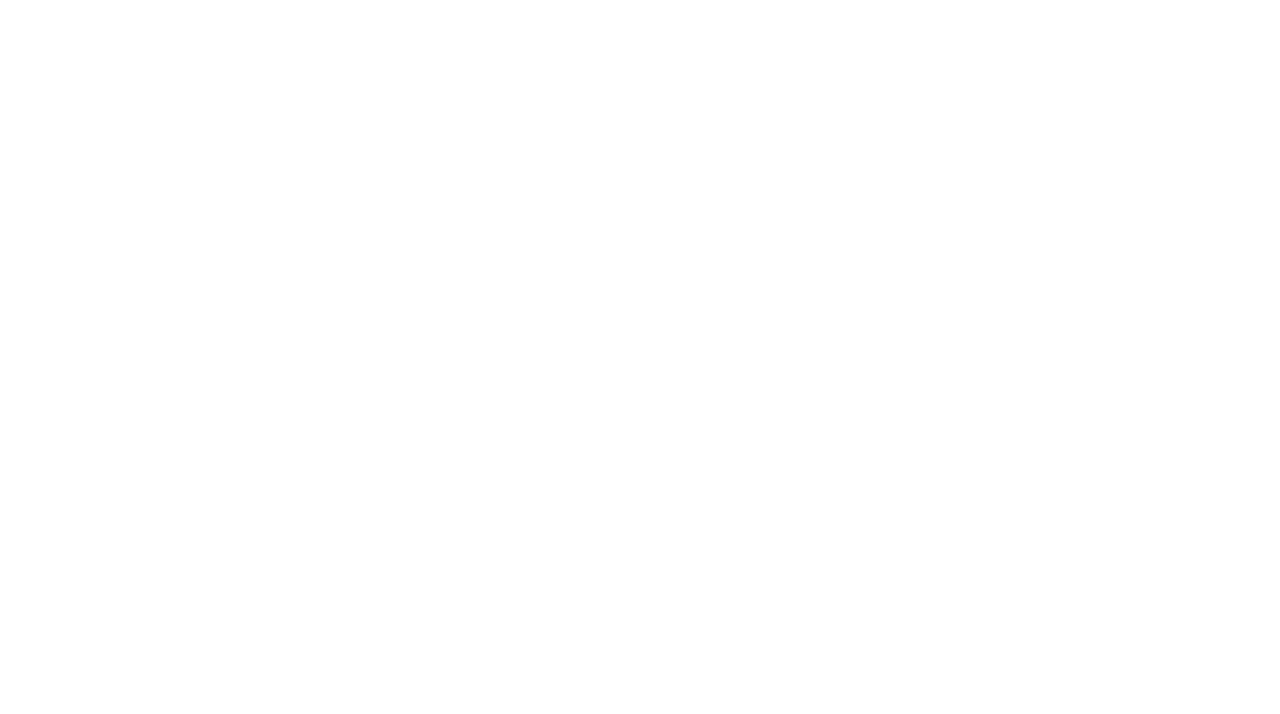
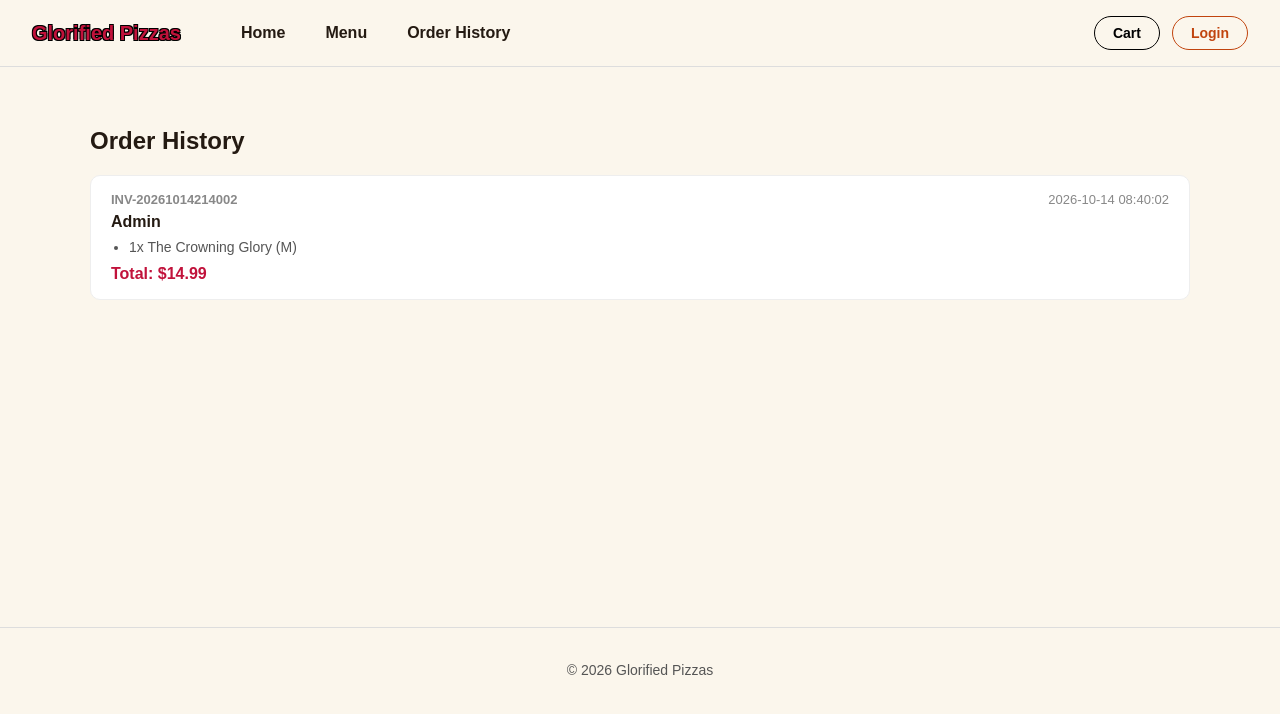
Before and after one commit to GodlyAdmin/AS91897-AS91896, a Flask app: page /orders in a window 1280 px wide. Before the commit the part shown is empty. Shown: the top 714 px of the page. Run offline with Flask 3, Linux system fonts and the light colour scheme; data comes from the database, SQL or seed files in the repository; both versions use the stored data as it was after the commit.

Commit message:
Implement order history feature with database integration and added styling for the order slabs

```diff
--- a/AS91897-AS91896-main/app.py
+++ b/AS91897-AS91896-main/app.py
@@ -88,13 +88,29 @@ def admin_delete_order(order_id):
 
 @app.route("/orders")
 def order_history():
-    return render_template("order_history.html")
+    with sqlite3.connect('pizza_shop.db') as conn:
+        cursor = conn.cursor()
+        cursor.execute('SELECT * FROM orders ORDER BY order_id DESC')
+        rows = cursor.fetchall()
+
+    orders = []
+    for row in rows:
+        orders.append({
+            'order_id': row[0],
+            'invoice_number': row[1],
+            'customer_name': row[2],
+            'cart_items': json.loads(row[3]),
+            'total': row[4],
+            'date': row[5]
+        })
+
+    return render_template('order_history.html', orders=orders)
 
 @app.route('/checkout')
 def checkout():
     cart = session.get('cart', {})
     subtotal = sum(item['price'] * item['quantity'] for item in cart.values())
-    total = round(subtotal * (1 + 0.15), 2)
+    total = round(subtotal * (1), 2)
 
     return render_template('checkout.html', cart=cart, subtotal=subtotal,
                             total=total)
@@ -115,7 +131,7 @@ def confirm_order():
         return redirect(url_for('menu'))
 
     subtotal = sum(item['price'] * item['quantity'] for item in cart.values())
-    total = round(subtotal * (1 + 0.15), 2)
+    total = round(subtotal * (1), 2)
 
     flash(f"Thank you {customer_name}! Your order has been confirmed. Total: ${total}")
 
--- a/AS91897-AS91896-main/static/css/style.css
+++ b/AS91897-AS91896-main/static/css/style.css
@@ -493,3 +493,41 @@ footer {
     padding-top: 10px;
     margin-top: 6px;
 }
+/* ---------- Order History Slabs ---------- */
+.order-history-list {
+    display: grid;
+    gap: 16px;
+}
+
+.order-history-card {
+    background: #fff;
+    border: 1px solid #eee;
+    border-radius: 10px;
+    padding: 16px 20px;
+}
+
+.order-history-header {
+    display: flex;
+    justify-content: space-between;
+    font-size: 13px;
+    color: #888;
+    margin-bottom: 6px;
+}
+
+.order-history-customer {
+    font-weight: bold;
+    margin: 0 0 8px;
+}
+
+.order-history-items {
+    margin: 0 0 10px;
+    padding-left: 18px;
+    font-size: 14px;
+    color: #555;
+}
+
+.order-history-total {
+    font-weight: bold;
+    color: #C1123B;
+    margin: 0;
+}
--- a/AS91897-AS91896-main/templates/checkout.html
+++ b/AS91897-AS91896-main/templates/checkout.html
@@ -30,8 +30,8 @@
         <span>${{ "%.2f"|format(subtotal) }}</span>
     </div>
     <div class="totals-row">
-        <span>Tax ({{ (0.15 * 100)|int }}%)</span>
-        <span>${{ "%.2f"|format(subtotal * 0.15) }}</span>
+        <span>Included Tax ({{ (0.15 * 100)|int }}%)</span>
+        <span>${{ "%.2f"|format(subtotal * 3/23) }}</span>
     </div>
     <div class="totals-row totals-final">
         <span>Total</span>
--- a/AS91897-AS91896-main/templates/order_history.html
+++ b/AS91897-AS91896-main/templates/order_history.html
@@ -0,0 +1,29 @@
+{% extends "base.html" %}
+
+{% block title %}Order History - Glorified Pizzas{% endblock %}
+
+{% block content %}
+<h2>Order History</h2>
+
+{% if not orders %}
+<p>No orders have been placed yet.</p>
+{% else %}
+<div class="order-history-list">
+    {% for order in orders %}
+    <div class="order-history-card">
+        <div class="order-history-header">
+            <strong>{{ order.invoice_number }}</strong>
+            <span>{{ order.date }}</span>
+        </div>
+        <p class="order-history-customer">{{ order.customer_name }}</p>
+        <ul class="order-history-items">
+            {% for item_key, item in order.cart_items.items() %}
+            <li>{{ item.quantity }}x {{ item.name }} ({{ item.size }})</li>
+            {% endfor %}
+        </ul>
+        <p class="order-history-total">Total: ${{ "%.2f"|format(order.total) }}</p>
+    </div>
+    {% endfor %}
+</div>
+{% endif %}
+{% endblock %}
```
Also changed, not shown: pizza_shop.db.
